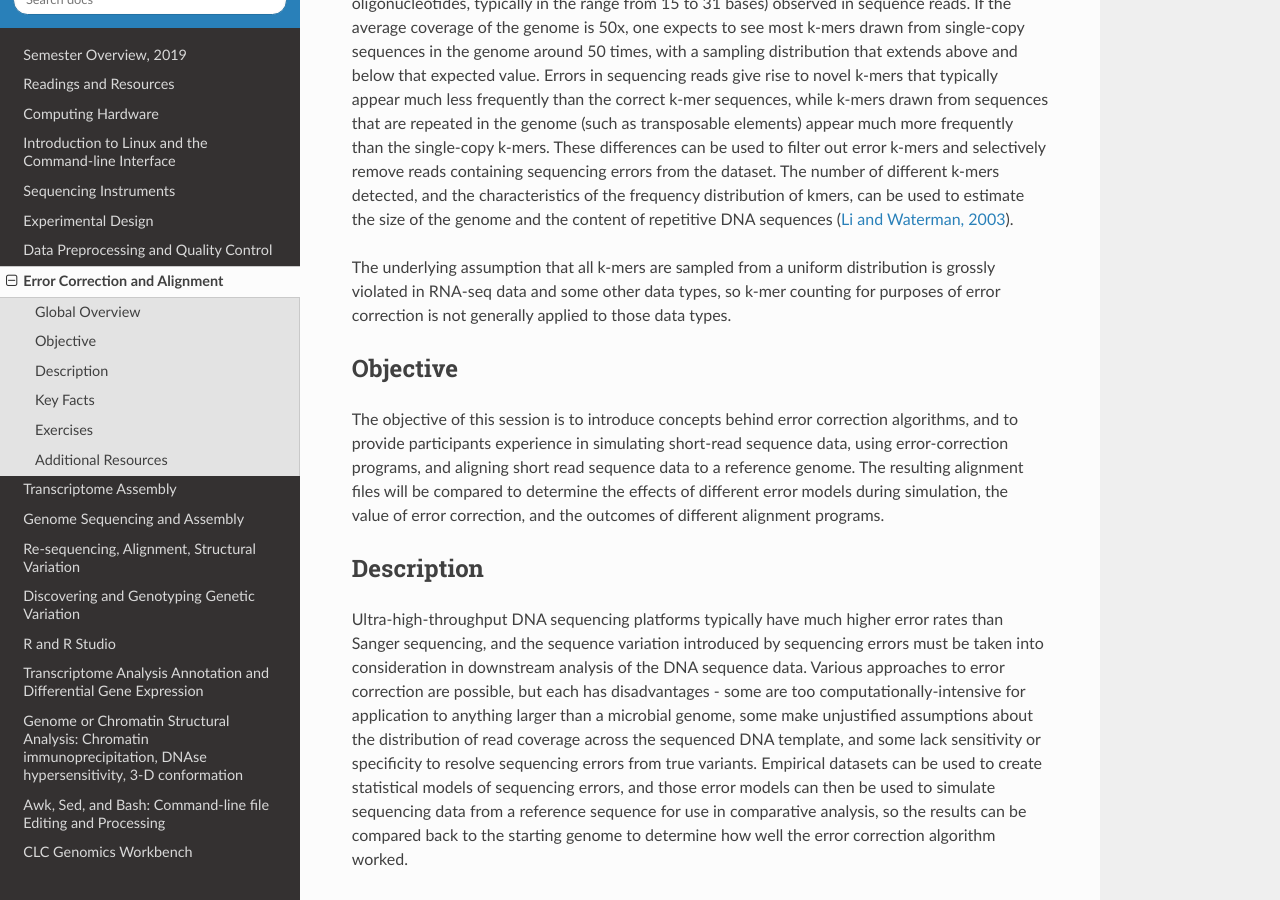
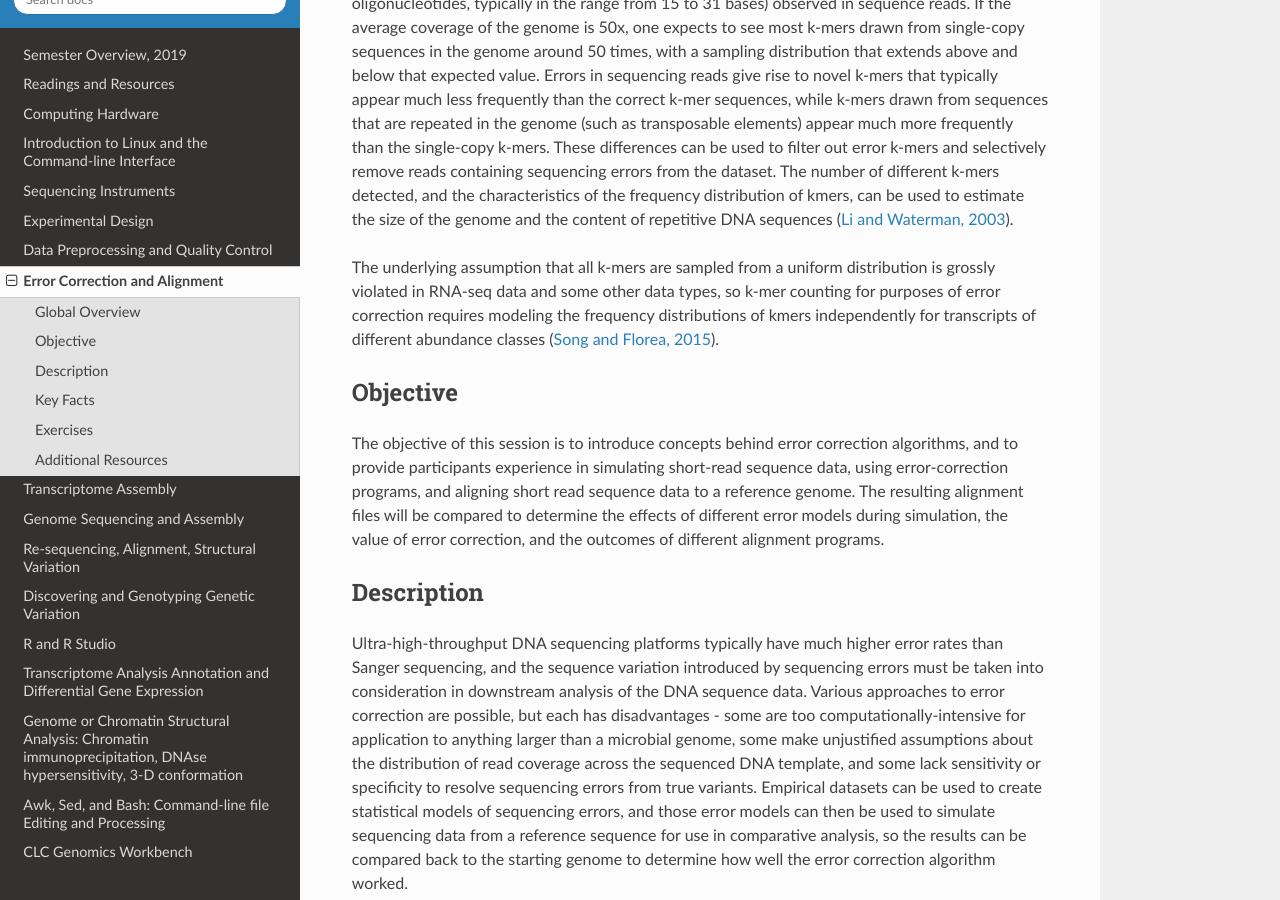
Before and after one commit to rwhetten/DeepSeqAnalysis, a Sphinx documentation site: the page built from docs/source/error-correct.rst, in a window 1280 px wide and 900 px high, scrolled down 360 px. Built offline with Sphinx 7.4.7 and the Read the Docs theme 2.0.0, drawn with Linux system fonts in a browser that asks for light colours; some of the changed text lies outside the part shown.

Commit message:
Update error-correct.rst

```diff
--- a/docs/source/error-correct.rst
+++ b/docs/source/error-correct.rst
@@ -14,7 +14,7 @@ Global Overview
 
 Sequences randomly sampled from genomic DNA can be assumed to be drawn from a uniform distribution across all possible sequences in the genome, although this assumption is typically violated at least to some degree, even with PCR-free libraries (`Kozarewa et al, 2009 <http://www.ncbi.nlm.nih.gov/pmc/articles/PMC2664327/>`_). Based on that assumption, however, it is possible to analyze the distribution of frequencies of k-mers (short oligonucleotides, typically in the range from 15 to 31 bases) observed in sequence reads. If the average coverage of the genome is 50x, one expects to see most k-mers drawn from single-copy sequences in the genome around 50 times, with a sampling distribution that extends above and below that expected value. Errors in sequencing reads give rise to novel k-mers that typically appear much less frequently than the correct k-mer sequences, while k-mers drawn from sequences that are repeated in the genome (such as transposable elements) appear much more frequently than the single-copy k-mers. These differences can be used to filter out error k-mers and selectively remove reads containing sequencing errors from the dataset. The number of different k-mers detected, and the characteristics of the frequency distribution of kmers, can be used to estimate the size of the genome and the content of repetitive DNA sequences (`Li and Waterman, 2003 <http://genome.cshlp.org/content/13/8/1916.full>`_).
 
-The underlying assumption that all k-mers are sampled from a uniform distribution is grossly violated in RNA-seq data and some other data types, so k-mer counting for purposes of error correction is not generally applied to those data types.
+The underlying assumption that all k-mers are sampled from a uniform distribution is grossly violated in RNA-seq data and some other data types, so k-mer counting for purposes of error correction requires modeling the frequency distributions of kmers independently for transcripts of different abundance classes (`Song and Florea, 2015 <https://gigascience.biomedcentral.com/articles/10.1186/s13742-015-0089-y>`_).
 
 
 Objective
@@ -71,6 +71,10 @@ For the current class, the text file `error_correction_files.txt <https://drive.
 Additional Resources
 ********************
 
++ Song L, Florea L (2015) Rcorrector: efficient and accurate error correction for Illumina RNA-seq reads. GigaScience 4:48 `Full Text  <https://gigascience.biomedcentral.com/articles/10.1186/s13742-015-0089-y>`_
+
+\
+
 + McElroy KE, Luciani F, Thomas T. (2012) GemSIM: general, error-model based simulator of next-generation sequencing data. BMC Genomics 13: 74. `PMID 22336055 <http://www.ncbi.nlm.nih.gov/pubmed/22336055>`_ *(Note: This paper describes software for simulation of sequence data that is useful for testing effects of error frequency on alignment and assembly).*
 
 \
```
